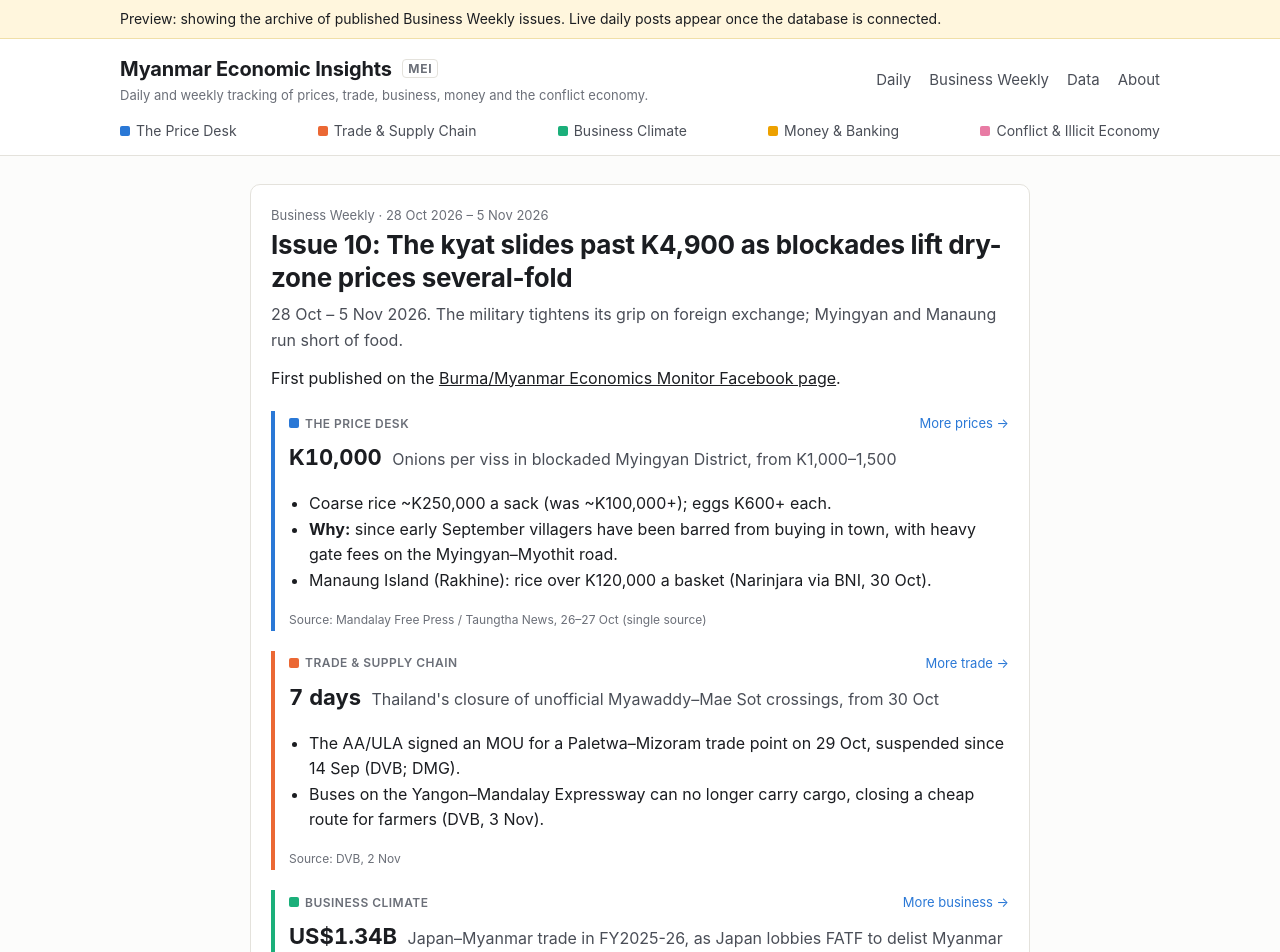
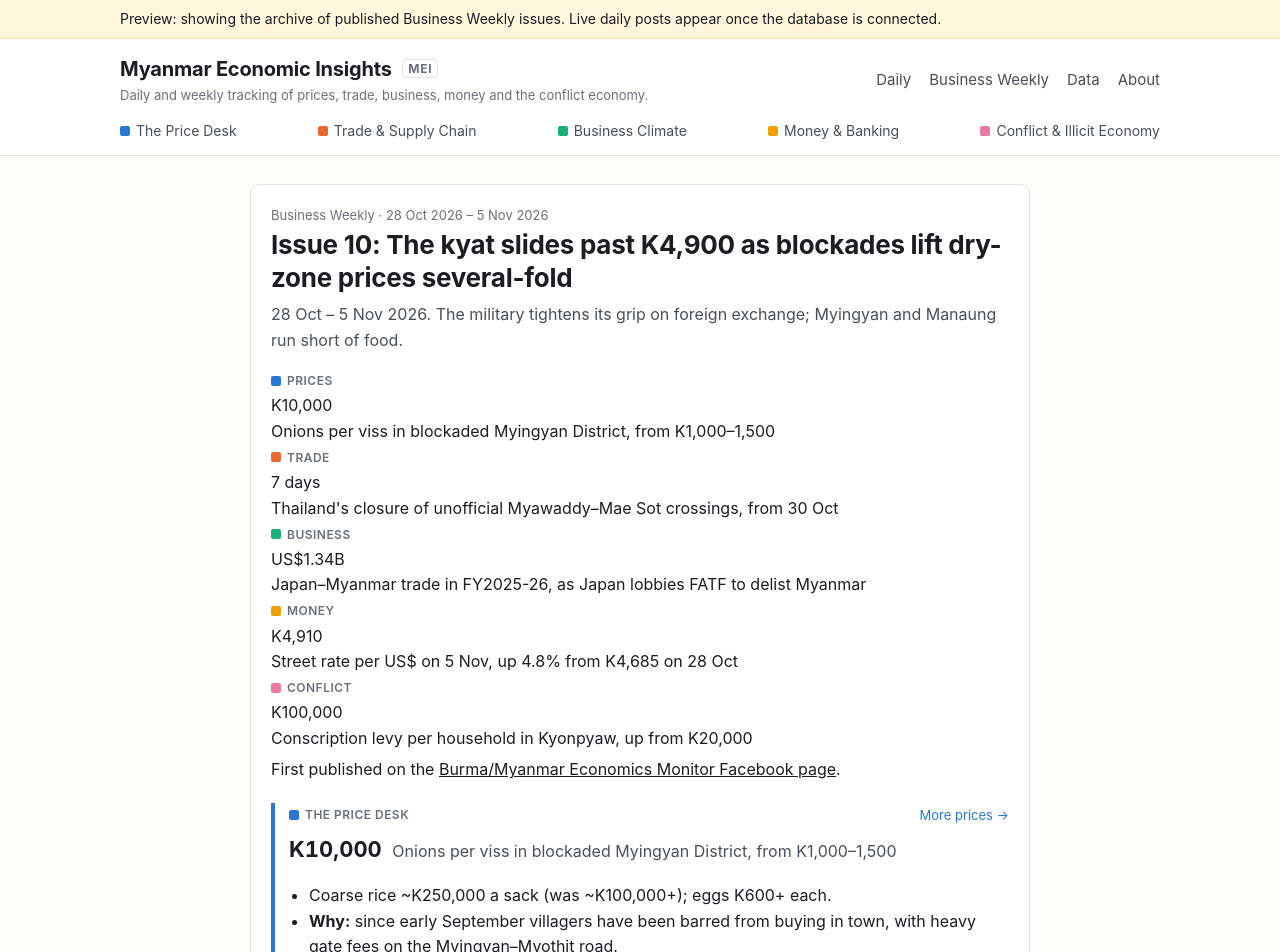
Before and after one commit to MyanmarEconomicInsights/myanmar-economic-insights, a Next.js app: page /p/business-weekly-issue-10 in a window 1280 px wide. Shown: the top 952 px of the page. Built offline with nearby package versions, Linux system fonts and the light colour scheme; no server answers.

Commit message:
Add files via upload

```diff
--- a/app/p/[slug]/page.tsx
+++ b/app/p/[slug]/page.tsx
@@ -2,6 +2,7 @@ import { notFound } from 'next/navigation';
 import Markdown from '@/components/Markdown';
 import PostMeta from '@/components/PostMeta';
 import SectionBlock from '@/components/SectionBlock';
+import CategoryTag from '@/components/CategoryTag';
 import { getPost } from '@/lib/data';
 
 export const revalidate = 300;
@@ -21,8 +22,19 @@ export default async function PostPage({ params }: Props) {
       <PostMeta post={post} />
       <h1>{post.title}</h1>
       {post.dek && <p className="dek">{post.dek}</p>}
+      {post.sections.some((s) => s.value) && (
+        <div className="tiles tiles-5" style={{ margin: '14px 0 6px' }}>
+          {post.sections.filter((s) => s.value).map((s) => (
+            <a key={s.category} href={`#${s.category}`} className="tile tile-cat" style={{ borderTopColor: `var(--cat-${s.category})`, textDecoration: 'none' }}>
+              <CategoryTag k={s.category} short />
+              <div className="tile-val">{s.value}</div>
+              <div className="tile-delta">{s.label}</div>
+            </a>
+          ))}
+        </div>
+      )}
       {post.body_md && <Markdown>{post.body_md}</Markdown>}
-      {post.sections.map((s) => <SectionBlock key={s.category} s={s} />)}
+      {post.sections.map((s) => <div key={s.category} id={s.category}><SectionBlock s={s} /></div>)}
       {post.sources.length > 0 && (
         <>
           <p className="section-title" style={{ marginTop: 24 }}>Sources</p>
```
